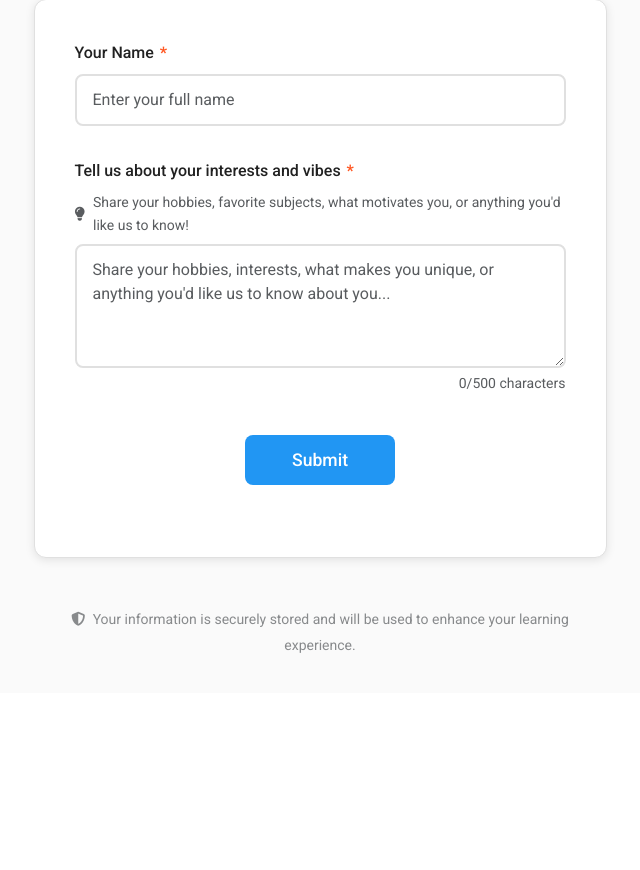
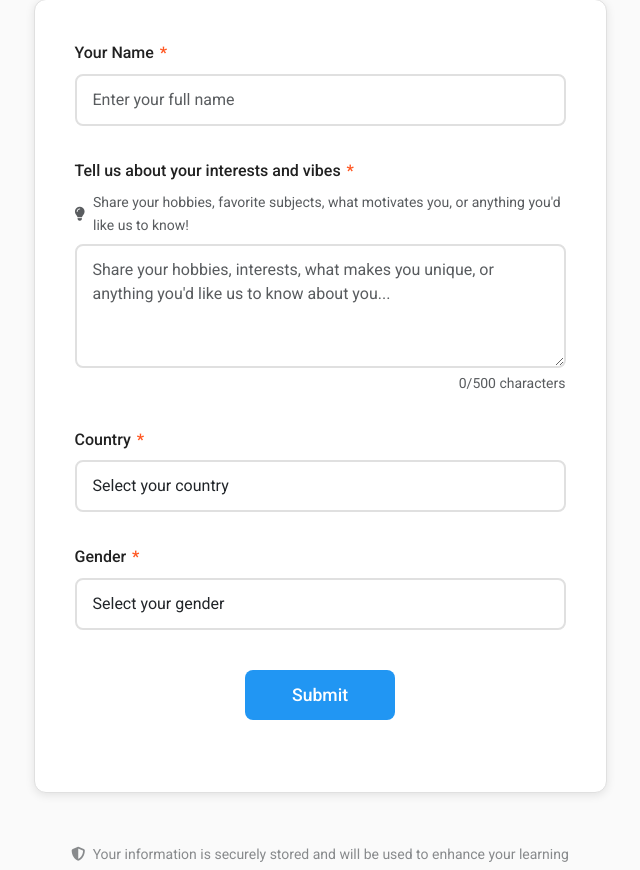
Before and after one commit to PhanAnh-V/StudentVibe, a Flask app: page / in a window 1280 px wide. Shown: the part 312-1182 px from the top of the page, without its empty margins (320-960 px from the left). Before the commit the page ends 965 px from the top, so only its background shows below. Run offline with Flask 3, Linux system fonts and the light colour scheme.

Commit message:
Add student country and gender to profiles for better organization
Implements country/gender fields in Student model/form; updates routes, templates, and styles.

Replit-Commit-Author: Agent
Replit-Commit-Session-Id: f68340ac-26b8-4933-9058-301e97376e47
Replit-Commit-Screenshot-Url: https://storage.googleapis.com/screenshot-production-us-central1/5cd99704-f3ff-4a42-b052-420f8a7cec5c/8ea1625e-507c-41d8-b5cd-92125a996a56.jpg

```diff
--- a/forms.py
+++ b/forms.py
@@ -1,5 +1,5 @@
 from flask_wtf import FlaskForm
-from wtforms import StringField, TextAreaField, SubmitField, PasswordField
+from wtforms import StringField, TextAreaField, SubmitField, PasswordField, SelectField
 from wtforms.validators import DataRequired, Length
 
 class StudentForm(FlaskForm):
@@ -29,6 +29,35 @@ class StudentForm(FlaskForm):
         }
     )
 
+    country = SelectField(
+        'Country',
+        choices=[
+            ('', 'Select your country'),
+            ('China', 'China'),
+            ('Vietnam', 'Vietnam'),
+            ('Japan', 'Japan'),
+            ('Other', 'Other')
+        ],
+        validators=[
+            DataRequired(message='Please select your country')
+        ],
+        render_kw={'class': 'form-control'}
+    )
+
+    gender = SelectField(
+        'Gender',
+        choices=[
+            ('', 'Select your gender'),
+            ('Male', 'Male'),
+            ('Female', 'Female'),
+            ('Prefer not to say', 'Prefer not to say')
+        ],
+        validators=[
+            DataRequired(message='Please select your gender')
+        ],
+        render_kw={'class': 'form-control'}
+    )
+
     submit = SubmitField(
         'Submit',
         render_kw={'class': 'btn btn-primary btn-lg'}
--- a/models.py
+++ b/models.py
@@ -7,6 +7,8 @@ class Student(db.Model):
     id = db.Column(db.Integer, primary_key=True)
     name = db.Column(db.String(100), nullable=False)
     vibes = db.Column(db.Text, nullable=False)
+    country = db.Column(db.String(50), nullable=False)
+    gender = db.Column(db.String(50), nullable=False)
     created_at = db.Column(db.DateTime, default=db.func.current_timestamp())
 
     def __repr__(self):
@@ -18,5 +20,7 @@ class Student(db.Model):
             'id': self.id,
             'name': self.name,
             'vibes': self.vibes,
+            'country': self.country,
+            'gender': self.gender,
             'created_at': self.created_at
         }
--- a/routes.py
+++ b/routes.py
@@ -17,7 +17,9 @@ def index():
             # Create new student record
             student = Student(
                 name=form.name.data.strip(),
-                vibes=form.vibes.data.strip()
+                vibes=form.vibes.data.strip(),
+                country=form.country.data,
+                gender=form.gender.data
             )
 
             # Add to database
@@ -208,7 +210,7 @@ def create_squads():
         squads = create_vibe_squads()
         session['current_squads'] = [
             {
-                'members': [{'id': s.id, 'name': s.name, 'vibes': s.vibes} for s in squad['members']],
+                'members': [{'id': s.id, 'name': s.name, 'vibes': s.vibes, 'country': s.country, 'gender': s.gender} for s in squad['members']],
                 'shared_interests': squad['shared_interests']
             }
             for squad in squads
@@ -327,7 +329,7 @@ def squads():
         squads = create_vibe_squads()
         squads_data = [
             {
-                'members': [{'id': s.id, 'name': s.name, 'vibes': s.vibes} for s in squad['members']],
+                'members': [{'id': s.id, 'name': s.name, 'vibes': s.vibes, 'country': s.country, 'gender': s.gender} for s in squad['members']],
                 'shared_interests': squad['shared_interests']
             }
             for squad in squads
--- a/static/css/style.css
+++ b/static/css/style.css
@@ -1947,6 +1947,27 @@ textarea.form-control {
     }
 }
 
+/* Member Details Styling */
+.member-details {
+    display: flex;
+    gap: 0.5rem;
+    margin: 0.5rem 0;
+    flex-wrap: wrap;
+}
+
+.member-tag {
+    background: var(--light-grey);
+    color: var(--text-dark);
+    padding: 0.25rem 0.5rem;
+    border-radius: 12px;
+    font-size: 0.8rem;
+    font-weight: 500;
+    display: inline-flex;
+    align-items: center;
+    gap: 0.25rem;
+    border: 1px solid var(--border-grey);
+}
+
 /* Reduced Motion Support */
 @media (prefers-reduced-motion: reduce) {
     * {
--- a/templates/index.html
+++ b/templates/index.html
@@ -73,6 +73,38 @@
                 {% endif %}
             </div>
 
+            <!-- Country Field -->
+            <div class="form-group">
+                {{ form.country.label(class="form-label") }}
+                <span class="required-asterisk">*</span>
+                {{ form.country() }}
+                {% if form.country.errors %}
+                    <div class="form-error">
+                        {% for error in form.country.errors %}
+                            <small class="text-danger">
+                                <i class="fas fa-exclamation-circle me-1"></i>{{ error }}
+                            </small>
+                        {% endfor %}
+                    </div>
+                {% endif %}
+            </div>
+
+            <!-- Gender Field -->
+            <div class="form-group">
+                {{ form.gender.label(class="form-label") }}
+                <span class="required-asterisk">*</span>
+                {{ form.gender() }}
+                {% if form.gender.errors %}
+                    <div class="form-error">
+                        {% for error in form.gender.errors %}
+                            <small class="text-danger">
+                                <i class="fas fa-exclamation-circle me-1"></i>{{ error }}
+                            </small>
+                        {% endfor %}
+                    </div>
+                {% endif %}
+            </div>
+
             <!-- Submit Button -->
             <div class="form-group submit-group">
                 {{ form.submit() }}
```
Also changed, not shown: replit.md (+6 -3 lines), templates/squads.html (+11 -0 lines), templates/teacher.html (+8 -0 lines).
